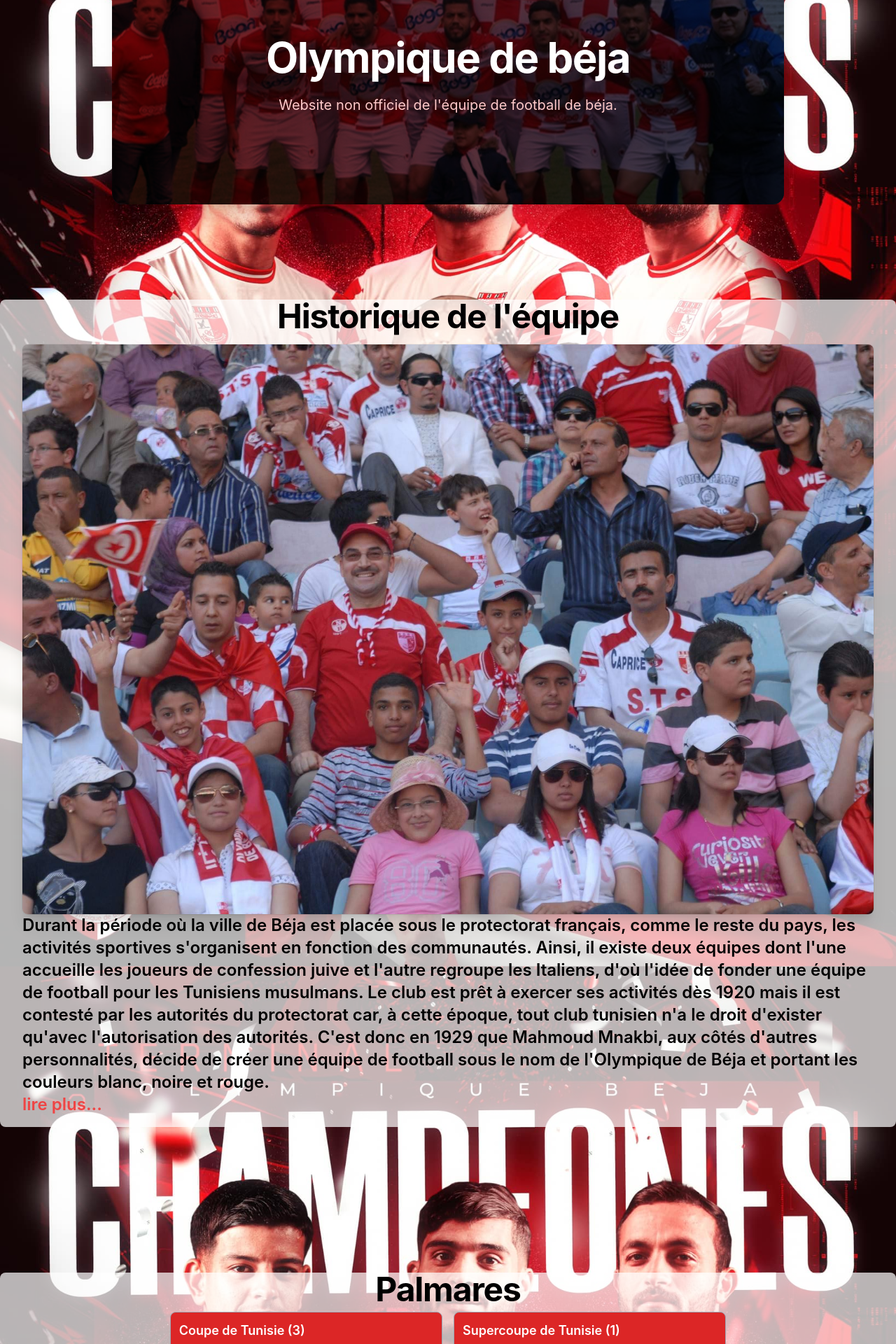
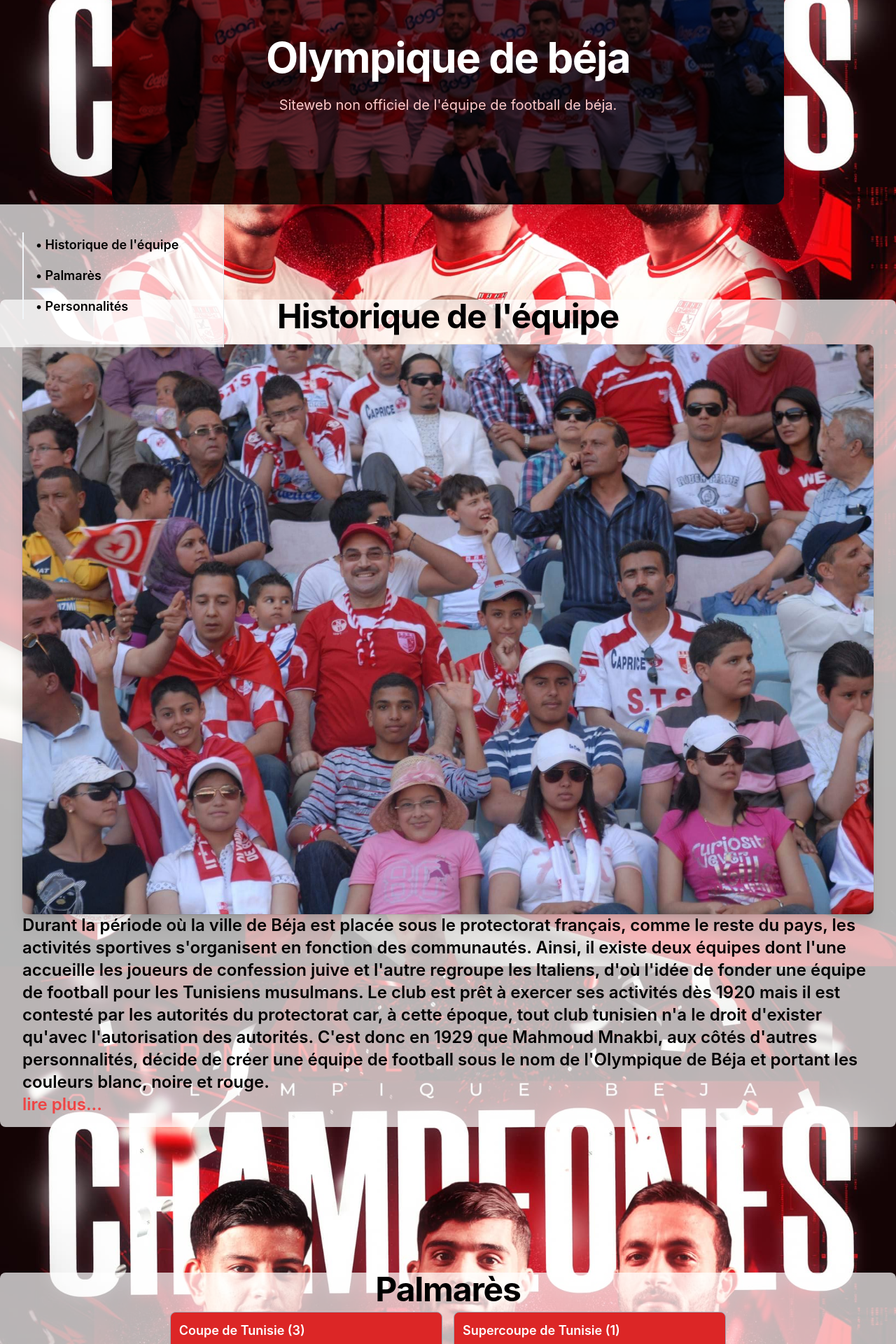
Before and after one commit to AnasBeast/ob-website, a React (Create React App) app: page / in a window 1280 px wide. Shown: the part 220-2140 px from the top of the page at 70% size. Built offline with nearby package versions, Linux system fonts and the light colour scheme.

Commit message:
siderbar

```diff
--- a/src/screens/Home.jsx
+++ b/src/screens/Home.jsx
@@ -39,19 +39,35 @@ export default function Home() {
                   <span className="block text-white">Olympique de béja</span>
                 </h1>
                 <p className="mx-auto mt-6 max-w-lg text-center text-xl text-red-200 sm:max-w-3xl">
-                  Website non officiel de l'équipe de football de béja.
+                  Siteweb non officiel de l'équipe de football de béja.
                 </p>
 
               </div>
             </div>
           </div>
         </div>
+        <div id="docs-sidebar" class="hs-overlay hs-overlay-open:translate-x-0 -translate-x-full transition-all duration-300 transform hidden fixed z-[60] w-80 bg-white bg-opacity-70 border-r border-gray-200 py-10 px-8 overflow-y-auto scrollbar-y lg:block lg:translate-x-0 lg:z-10 dark:scrollbar-y ">
+          <button type="button" class="ml-auto flex justify-end lg:hidden text-black hover:text-gray-600" data-hs-overlay="#docs-sidebar" aria-controls="docs-sidebar" aria-label="Toggle navigation">
+            <span class="sr-only">Toggle Navigation</span>
+            <svg class="w-5 h-5" width="16" height="16" fill="currentColor" viewBox="0 0 16 16">
+              <path d="M4.646 4.646a.5.5 0 0 1 .708 0L8 7.293l2.646-2.647a.5.5 0 0 1 .708.708L8.707 8l2.647 2.646a.5.5 0 0 1-.708.708L8 8.707l-2.646 2.647a.5.5 0 0 1-.708-.708L7.293 8 4.646 5.354a.5.5 0 0 1 0-.708z" />
+            </svg>
+          </button>
 
+          <nav id="sidebar-nav" class="relative space-y-8">
+            <ul class="space-y-2 border-l-2 border-slate-100 dark:border-slate-800" data-hs-scrollspy="#scrollspy">
+              <li><a class="block py-1 pl-4 -ml-px border-l-2 border-transparent text-lg text-black hover:border-slate-400 hover:text-slate-900 hs-scrollspy-active:font-medium hs-scrollspy-active:text-blue-600 dark:hs-scrollspy-active:text-blue-400 active font-semibold" href="#historique">• Historique de l'équipe</a></li>
+              <li><a class="block py-1 pl-4 -ml-px border-l-2 border-transparent text-lg text-black hover:border-slate-400 hover:text-slate-900 hs-scrollspy-active:font-medium hs-scrollspy-active:text-blue-600 dark:hs-scrollspy-active:text-blue-400 font-semibold" href="#palmares">• Palmarès</a></li>
+              <li><a class="block py-1 pl-4 -ml-px border-l-2 border-transparent text-lg text-black hover:border-slate-400 hover:text-slate-900 hs-scrollspy-active:font-medium hs-scrollspy-active:text-blue-600 dark:hs-scrollspy-active:text-blue-400 font-semibold" href="#perso">• Personnalités</a></li>
+
+            </ul>
+          </nav>
+        </div>
           {/* Feature section with screenshot */}
           <div className="relative py-16 sm:py-24 lg:py-32">
 
             <div className="mx-auto bg-white bg-opacity-70 rounded-lg max-w-md px-4 text-center sm:max-w-3xl sm:px-6 lg:max-w-7xl lg:px-8">
-              <div>
+              <div id='historique'>
                 <p className="mt-2 text-4xl font-bold tracking-tight text-black sm:text-5xl">
                   Historique de l'équipe
                 </p>
@@ -84,8 +100,8 @@ export default function Home() {
           </div>
 
           <div className="relative overflow-hidden pt-16 pb-32  bg-opacity-50">
-            <div class="container mt-4 mx-auto bg-white bg-opacity-70 rounded-lg max-w-md px-4 sm:max-w-3xl sm:px-6 lg:max-w-7xl lg:px-8">
-              <h1 className='text-4xl font-bold tracking-tight text-black sm:text-5xl text-center'>Palmares</h1>
+            <div id='palmares' class="container mt-4 mx-auto bg-white bg-opacity-70 rounded-lg max-w-md px-4 sm:max-w-3xl sm:px-6 lg:max-w-7xl lg:px-8">
+              <h1 className='text-4xl font-bold tracking-tight text-black sm:text-5xl text-center'>Palmarès</h1>
               <div class="grid grid-cols-1 sm:grid-cols-2 md:grid-cols-2 lg:grid-cols-2 w-2/3 mx-auto">
                 <div onClick={()=>window.open('https://fr.wikipedia.org/wiki/Coupe_de_Tunisie_de_football','_blank')} class="card bg-red-600 m-2 cursor-pointer border border-gray-400 rounded-lg hover:shadow-md hover:border-opacity-0 transform hover:-translate-y-1 transition-all duration-200">
                   <div class="m-3">
@@ -225,7 +241,7 @@ export default function Home() {
               </div>
             </div>*/}
           </div>
-          <div className='container mx-auto bg-white bg-opacity-70 rounded-lg max-w-md px-4 sm:max-w-3xl sm:px-6 lg:max-w-7xl lg:px-8 py-4'>
+          <div id='perso' className='container mx-auto bg-white bg-opacity-70 rounded-lg max-w-md px-4 sm:max-w-3xl sm:px-6 lg:max-w-7xl lg:px-8 py-4'>
             <h1 className='text-4xl font-bold tracking-tight text-black sm:text-5xl text-center mb-4'>Personnalités</h1>
             <Perso/>
           </div>
```
